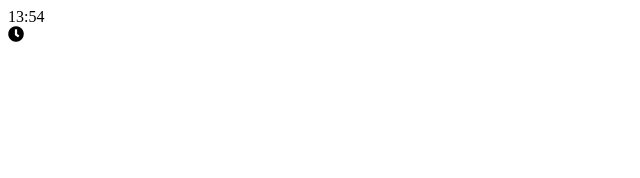
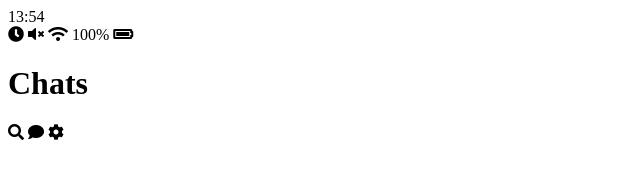
Before and after one commit to SpaceparticleJB/kakao-clone-v2, a plain HTML site: page index.html in a window 1280 px wide. Shown: the whole page, without its empty margins (0-640 px from the left). Drawn offline with Linux system fonts and the light colour scheme.

Commit message:
index-header

```diff
--- a/index.html
+++ b/index.html
@@ -18,7 +18,27 @@
    </div>
    <div class="status-bar__column">
     <i class="fas fa-clock"></i>
+    <i class="fas fa-volume-mute"></i>
+    <i class="fas fa-wifi"></i>
+    <span class="status-bar__battery-level">100%</span>
+    <i class="fas fa-battery-full"></i>
    </div>
 </div>
+<header class="header">
+<div class="header__header-column">
+    <h1 class="header__title">Chats</h1>
+</div>
+<div class="header__header-column">
+    <span class="header__icon">
+        <i class="fas fa-search"></i>
+    </span>
+    <span class="header__icon">
+        <i class="fas fa-comment"></i>
+    </span>
+    <span class="header__icon">
+        <i class="fas fa-cog"></i>
+    </span>
+</div>
+</header>
   </body>
 </html>
```
